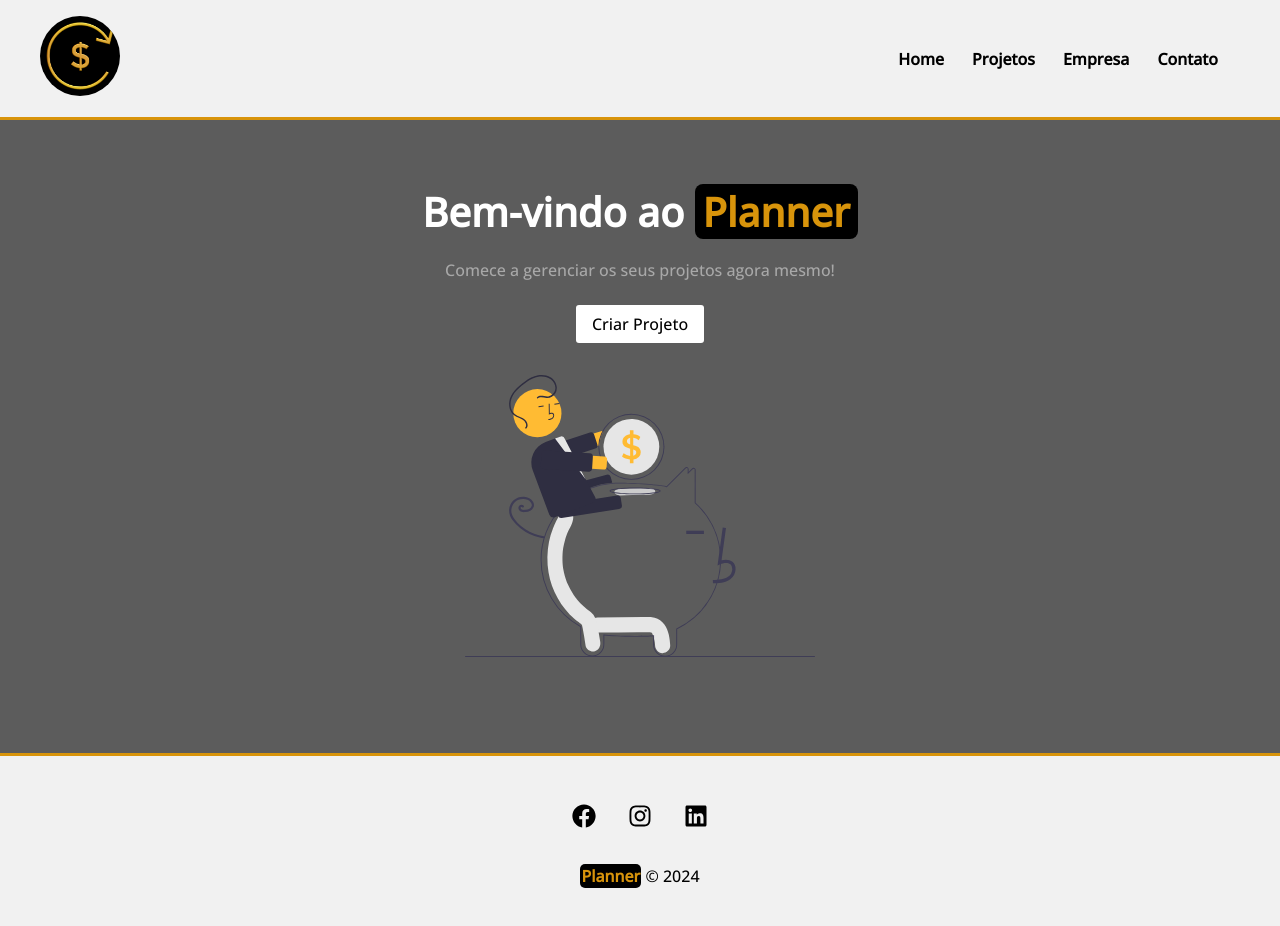
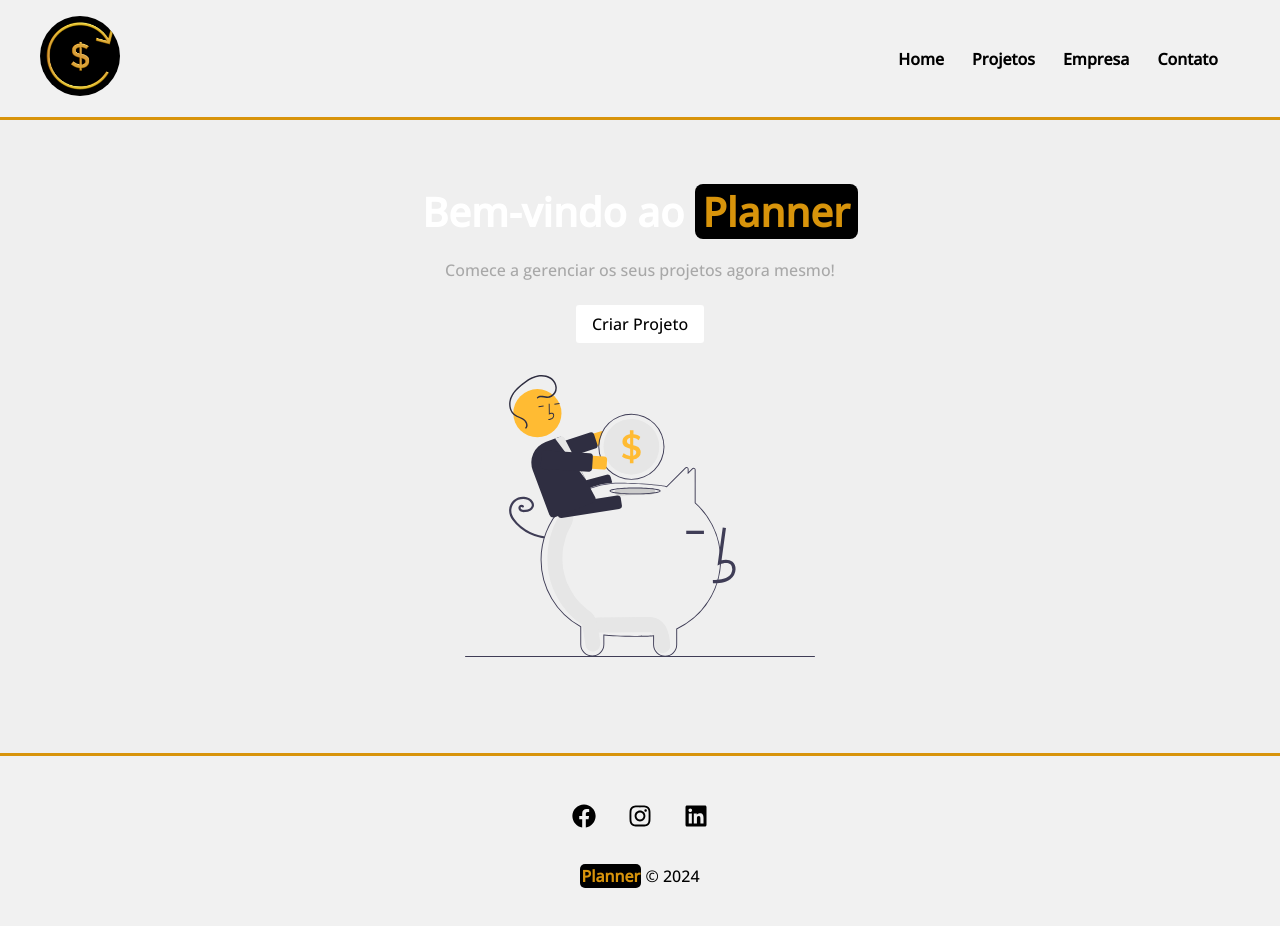
Before and after one commit to Victor87dev/projeto-planner, a React (Vite) app in the folder projeto-costs/: page / in a window 1280 px wide. Shown: the top 926 px of the page. Built offline with nearby package versions, Linux system fonts and the light colour scheme.

Commit message:
perf: mudando background pelo index css

```diff
--- a/projeto-costs/src/index.css
+++ b/projeto-costs/src/index.css
@@ -6,7 +6,7 @@
 }
 
 html, body, #root{
-  background-color: #5c5c5c;
+  background-color: #efefef;
   height: 100%;
 }
 
```
